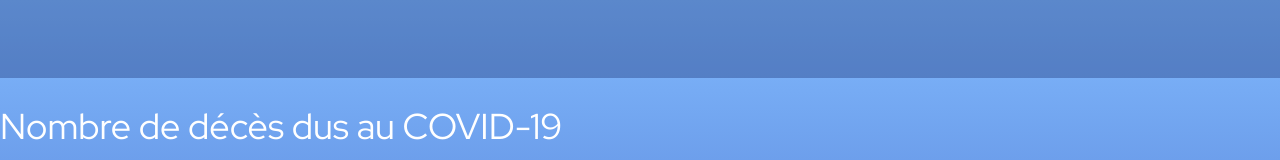
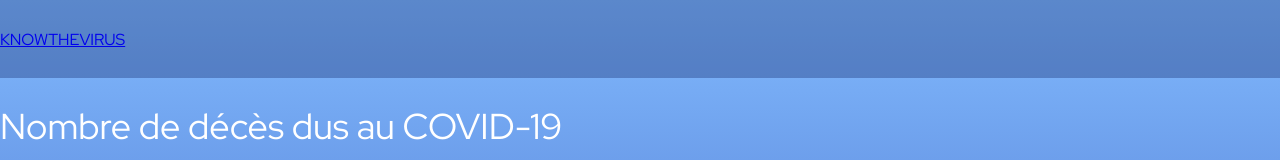
Before and after one commit to antaymard/knowthevirus, a React (Create React App) app in the folder client/: page / in a window 1280 px wide. Shown: the top 160 px of the page. Built offline with nearby package versions, Linux system fonts and the light colour scheme; no server answers.

Commit message:
fix header

```diff
--- a/client/src/components/header/Header.jsx
+++ b/client/src/components/header/Header.jsx
@@ -1,11 +1,13 @@
 import React from "react";
 import "./header.css";
+import { Link } from "react-router-dom";
 //import img from "../../image/virus.jpg";
 
 function Header() {
   return (
     <header>
       <div className="header-section">
+        <Link to="/">KNOWTHEVIRUS</Link>
         {/* <img className="logo" src={img} alt="" /> */}
         {/* <input id="country-searchbar" placeholder="Rechercher un pays"></input> */}
         <div />
```
